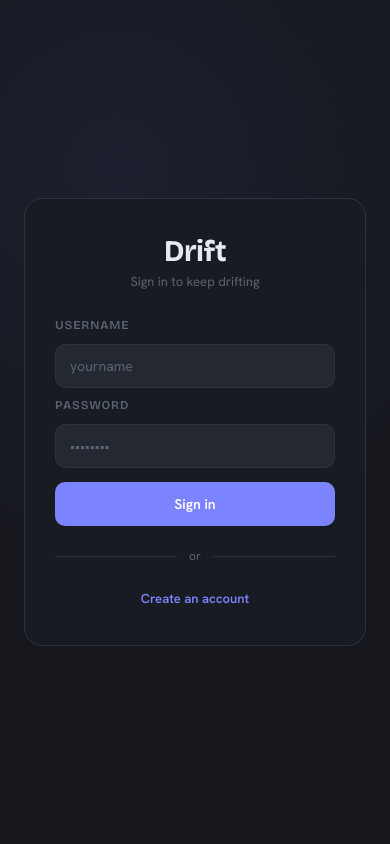
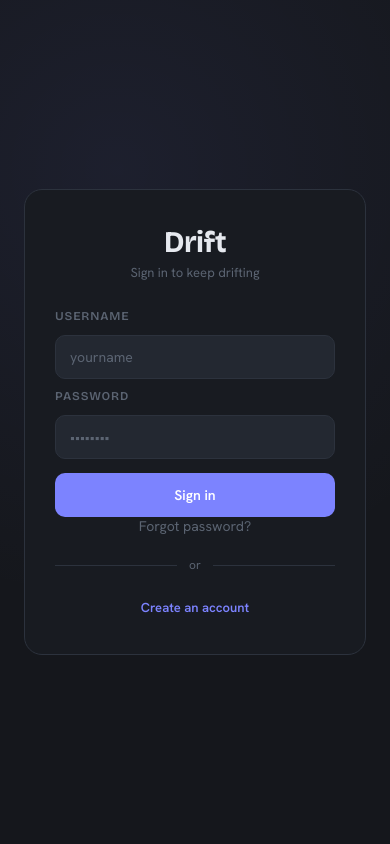
Before and after one commit to Asap-Gorbe/Drift, a Flask app: page /login_page in a window 390 px wide. Run offline with Flask 3, Linux system fonts and the light colour scheme; parts of the project's set-up code (start-up, migrations or seed data) failed here and were passed over; some libraries are stand-ins or nearby versions.

Commit message:
Add security-question password reset flow
Users who forget their password can now recover via their security question
instead of email.

- New /reset route (GET + POST): two-stage flow — enter username → see your
  own security question → submit answer + a new password.
- Answer verified with check_security_answer (bcrypt, normalized); password
  set via new update_password helper. Rate-limited (10/min) to slow guessing.
- New template: templates/reset.html (reuses the auth__ styling; back-to-sign-in
  link via url_for('login_page')).
- "Forgot password?" link added on the login page.
- style.css: .reset__question + .auth__link.

No DB migration this release (the security_question/security_answer columns
shipped last commit). Reset is rejected for accounts with no question set.

Files: app.py, templates/reset.html (new), templates/login.html, static/style.css

```diff
--- a/app.py
+++ b/app.py
@@ -88,7 +88,19 @@ def hash_password(password: str) -> str:
 def check_password(password: str, hashed: str) -> bool:
     return bcrypt.checkpw(password.encode(), hashed.encode())
 
-
+def update_password(username, new_password):
+    with get_db() as conn:
+        cur = conn.cursor()
+        try:
+            cur.execute(
+                "UPDATE users SET password = %s WHERE username = %s;",
+                (hash_password(new_password), username),
+            )
+            updated = cur.rowcount > 0
+            conn.commit()
+            return updated
+        finally:
+            cur.close()
 # ---------- User helpers ----------
 
 def register_user(username, password, question, answer):
@@ -570,7 +582,48 @@ def login():
         return redirect(url_for("join_private", token=pending))
     return redirect(url_for("index"))
 
+@app.route("/reset", methods=["GET", "POST"])
+@limiter.limit("10 per minute")
+def reset():
+    if request.method == "GET":
+        return render_template("reset.html", stage="username")
 
+    stage = request.form.get("stage")
+    username = (request.form.get("username") or "").strip()
+
+    # Stage 1: look up the user's question.
+    if stage == "username":
+        if not username:
+            return render_template("reset.html", stage="username",
+                                   error="Please enter your username.")
+        question = get_security_question(username)
+        if not question:
+            return render_template("reset.html", stage="username",
+                                   error="No security question is set for that account.")
+        return render_template("reset.html", stage="answer",
+                               username=username, question=question)
+
+    # Stage 2: verify the answer and set the new password.
+    question = get_security_question(username)
+    if not question:
+        return render_template("reset.html", stage="username",
+                               error="Please start again.")
+
+    answer = request.form.get("security_answer") or ""
+    new_password = request.form.get("new_password") or ""
+
+    if len(new_password) < 6:
+        return render_template("reset.html", stage="answer", username=username,
+                               question=question,
+                               error="Password must be at least 6 characters.")
+    if not check_security_answer(username, answer):
+        return render_template("reset.html", stage="answer", username=username,
+                               question=question,
+                               error="That answer is incorrect.")
+
+    update_password(username, new_password)
+    return render_template("login.html", mode="login",
+                           notice="Password updated — please sign in.")
 @app.route("/login_page")
 def login_page():
     return render_template("login.html")
--- a/static/style.css
+++ b/static/style.css
@@ -709,4 +709,8 @@ body {
 .group-members__name { font-size: 15px; font-weight: 600; }
 .group-members__sub { font-size: 12px; opacity: 0.6; }
 #securityFields { display: flex; flex-direction: column; gap: 10px; }
+
+.reset__question { font-size: 15px; padding: 2px 0 6px; }
+.auth__link { display: block; text-align: center; color: var(--text-faint); text-decoration: none; font-size: 14px; }
+.auth__link:hover { color: var(--text); }
 }
--- a/templates/login.html
+++ b/templates/login.html
@@ -53,7 +53,7 @@
                 {{ 'Create account' if mode == 'register' else 'Sign in' }}
             </button>
         </form>
-
+        <a class="auth__link" href="{{ url_for('reset') }}">Forgot password?</a>
         <div class="auth__divider"><span>or</span></div>
 
         <button class="auth__toggle" type="button" id="toggleBtn" onclick="toggleMode()">
```
